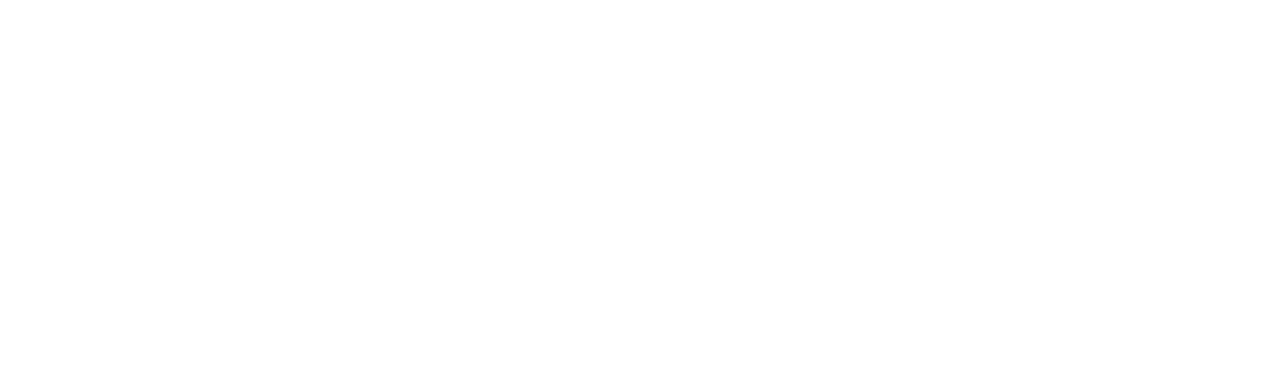
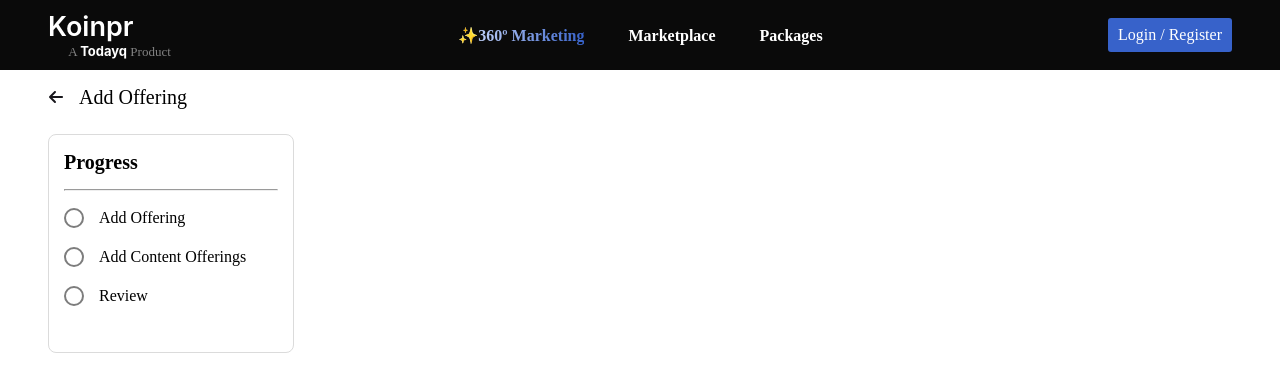
Before and after one commit to GowthamAkula89/koinpr-tq, a React (Create React App) app: page /addoffering in a window 1280 px wide. Before the commit this address had no page. Shown: the top 392 px of the page. Built offline with nearby package versions, Linux system fonts and the light colour scheme.

Commit message:
Add AddOfferingSidebar

```diff
--- a/src/App.css
+++ b/src/App.css
@@ -1,3 +1,7 @@
 .App {
   text-align: center;
 }
+.nav-link{
+  text-decoration: none;
+  color: var(--color-white);
+}
--- a/src/App.js
+++ b/src/App.js
@@ -2,6 +2,7 @@
 import { BrowserRouter as Router, Routes, Route } from 'react-router-dom';
 import {DataProvider} from './Components/DataContext';
 import HomePage from './Pages/HomePage';
+import AddOfferingPage from './Pages/AddOfferingPage';
 function App() {
   return (
     <div className="App">
@@ -9,6 +10,7 @@
         <Router>
           <Routes>
             <Route path='/' element={<HomePage />}/>
+            <Route path="/addoffering" element={<AddOfferingPage/>}/>
           </Routes>
         </Router>
       </DataProvider>
--- /dev/null
+++ b/src/Components/AddOfferingSidebar/addOfferingSidebar.css
@@ -0,0 +1,41 @@
+.add-offering-sidebar{
+    width: 246px;
+    height: 219px;
+    border-radius: 8px;
+    border: 1px solid #DBDBDB;
+    display: flex;
+    flex-direction: column;
+    gap: 15px;
+    padding: 15px;
+}
+.side-bar-name{
+    font-size: 20px;
+    font-weight: 590;
+    line-height: 24px;
+    text-align: left;
+}
+.side-bar-items{
+    display: flex;
+    flex-direction: column;
+    gap: 15px;
+}
+.sibe-bar-item{
+    display: flex;
+    gap: 15px;
+    align-items: center;
+}
+.sibebar-item-status{
+    width: 20px;
+    height: 20px;
+    border-radius: 50%;
+    border: 2px solid #7D7D7D;
+}
+.sibebar-item-status.done{
+    background-color: green;
+}
+.sibebar-item-status.progress{
+    border: 2px solid green;
+}
+.done-status{
+    color: var(--color-white);
+}
--- /dev/null
+++ b/src/Components/AddOfferingSidebar/index.js
@@ -0,0 +1,28 @@
+import React, { useContext } from "react";
+import "./addOfferingSidebar.css";
+import { MdDone } from "react-icons/md";
+import DataContext from "../DataContext";
+const AddOfferingSidebar = () => {
+    const {offeringDone, contentDone, reviewDone} = useContext(DataContext);
+    return(
+        <div className="add-offering-sidebar">
+            <div className="side-bar-name">Progress</div>
+            <hr/>
+            <div className="side-bar-items">
+                <div className="sibe-bar-item">
+                    <div className={`sibebar-item-status ${offeringDone.done ? "done": ""} ${offeringDone.progress ? "progress": ""}`}><MdDone className="done-status"/></div>
+                    <div className="sibebar-item-name">Add Offering</div>
+                </div>
+                <div className="sibe-bar-item">
+                    <div className={`sibebar-item-status ${contentDone.done ? "done": ""} ${contentDone.progress ? "progress": ""}`}><MdDone className="done-status"/></div>
+                    <div className="sibebar-item-name">Add Content Offerings</div>
+                </div>
+                <div className="sibe-bar-item">
+                    <div className={`sibebar-item-status ${reviewDone.done ? "done": ""} ${reviewDone.progress ? "progress": ""}`}><MdDone className="done-status"/></div>
+                    <div className="sibebar-item-name">Review</div>
+                </div>
+            </div>
+        </div>
+    )
+}
+export default AddOfferingSidebar;
--- a/src/Components/DataContext/index.js
+++ b/src/Components/DataContext/index.js
@@ -3,9 +3,20 @@
 const DataContext = createContext();
 // Create a provider component
 export const DataProvider = ({ children }) => {
-
+  const [offeringDone, setOfferingDone] = useState({
+    done: false,
+    progress: false
+  });
+  const [contentDone, setContentDone] = useState({
+    done: false,
+    progress: false
+  });
+  const [reviewDone, setReviewDone] = useState({
+    done: false,
+    progress: false
+  });
   return (
-    <DataContext.Provider value={{  }}>
+    <DataContext.Provider value={{ offeringDone, setOfferingDone, contentDone, setContentDone, reviewDone, setReviewDone }}>
       {children}
     </DataContext.Provider>
   );
--- a/src/Components/Header/header.css
+++ b/src/Components/Header/header.css
@@ -76,6 +76,10 @@
 .header-logged-in span {
     margin-right: 10px;
 }
+.logo-link{
+    text-decoration: none;
+    color: var(--color-white);
+}
 @media screen and (max-width: 859px) {
     .header-navbar {
         display: none;
--- a/src/Components/Header/index.js
+++ b/src/Components/Header/index.js
@@ -1,6 +1,7 @@
 import React, { useState, useEffect } from "react";
 import RegisterOrLoginModal from "../RegisterOrLoginModal";
 import "./header.css";
+import { Link } from "react-router-dom";
 
 const Header = () => {
     const [showModal, setShowModal] = useState(false);
@@ -43,10 +44,12 @@
 
     return (
         <div className="header-container">
-            <div className="header-title-container">
-                <div className="header-name">Koinpr</div>
-                <div className="header-descrip">A <span className="header-prod">Todayq</span> Product</div>
-            </div>
+            <Link to="/" className="logo-link">
+                <div className="header-title-container">
+                    <div className="header-name">Koinpr</div>
+                    <div className="header-descrip">A <span className="header-prod">Todayq</span> Product</div>
+                </div>
+            </Link>
             <div className="header-navbar">
                 <div className="header-navbar-item1"><span className="item1-star">✨</span>360º Marketing</div>
                 <div className="header-navbar-item2">Marketplace</div>
--- a/src/Components/MarketPlace/index.js
+++ b/src/Components/MarketPlace/index.js
@@ -2,6 +2,7 @@
 import { IoMdSearch } from "react-icons/io";
 import "./marketPlace.css";
 import OfferingCard from "../OfferingCard";
+import { Link } from "react-router-dom";
 const MarketPlace = () => {
     return(
         <div className="marketplace-container">
@@ -12,7 +13,10 @@
                         <input type="text" placeholder="Search" className="marketplace-search"/>
                         <IoMdSearch className="search-btn"/>
                     </div>
-                    <div className="marketplace-add-btn">Add Offering</div>
+                    <Link to="/addoffering" className="nav-link">
+                        <div className="marketplace-add-btn">Add Offering</div>
+                    </Link>
+
                 </div>
             </div>
              <OfferingCard/>
--- a/src/Components/MarketPlace/marketPlace.css
+++ b/src/Components/MarketPlace/marketPlace.css
@@ -40,3 +40,6 @@
     padding: 5px 15px;
     color: var(--color-white);
 }
+.nav-link{
+    text-decoration: none;
+}
--- /dev/null
+++ b/src/Pages/AddOfferingPage/addOfferingPage.css
@@ -0,0 +1,17 @@
+.add-offering-page{
+    margin: 15px 48px;
+    display: flex;
+    flex-direction: column;
+    gap: 25px;
+}
+.add-offering-nav{
+    display: flex;
+    gap: 15px;
+    align-items: center;
+}
+.add-offering-name{
+    font-size: 20px;
+    font-weight: 510;
+    line-height: 24px;
+    text-align: left;
+}
--- /dev/null
+++ b/src/Pages/AddOfferingPage/index.js
@@ -0,0 +1,26 @@
+import React from "react";
+import Header from "../../Components/Header";
+import { FaArrowLeft } from "react-icons/fa6";
+import "./addOfferingPage.css";
+import { Link } from "react-router-dom";
+import AddOfferingSidebar from "../../Components/AddOfferingSidebar";
+
+const AddOfferingPage = () => {
+    return(
+        <div>
+            <Header/>
+            <div className="add-offering-page">
+                <div className="add-offering-nav">
+                    <Link to="/" className="nav-link" style={{color:"#18171C"}}>
+                        <FaArrowLeft />
+                    </Link>
+                    <div className="add-offering-name">Add Offering</div>
+                </div>
+                <div className="add-offering-page-container">
+                    <AddOfferingSidebar/>
+                </div>
+            </div>
+        </div>
+    )
+}
+export default AddOfferingPage
```
